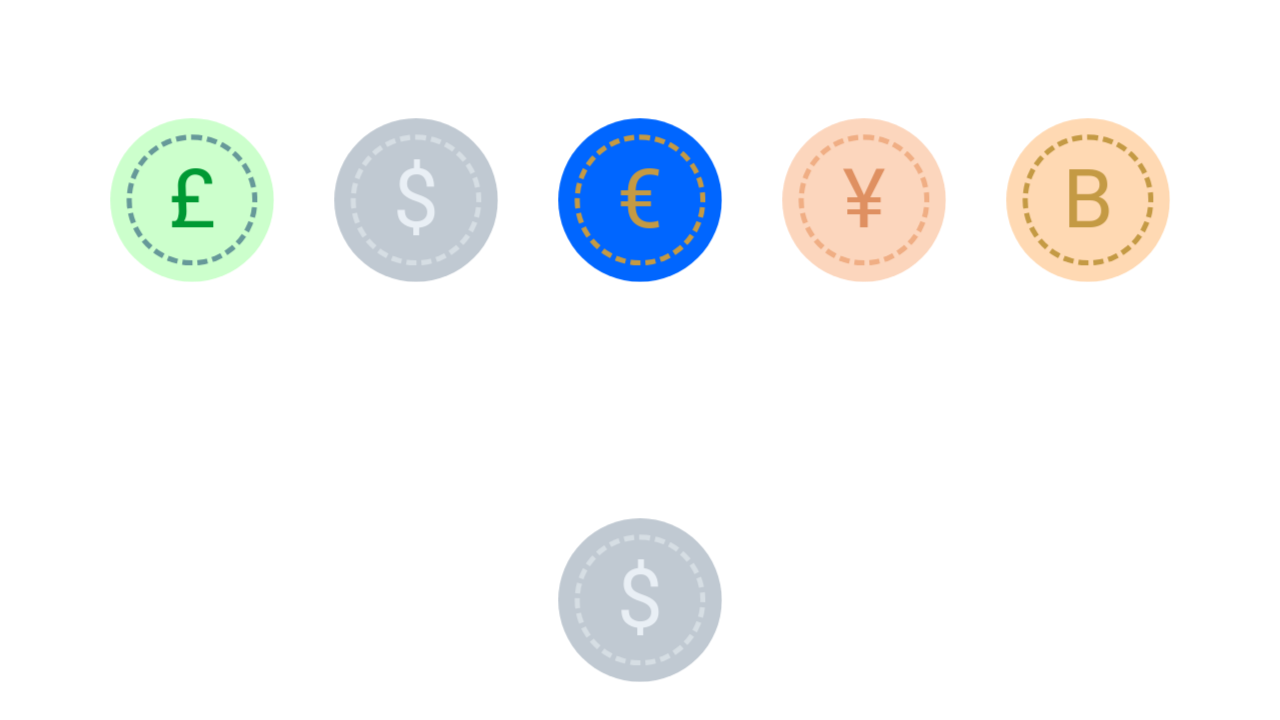
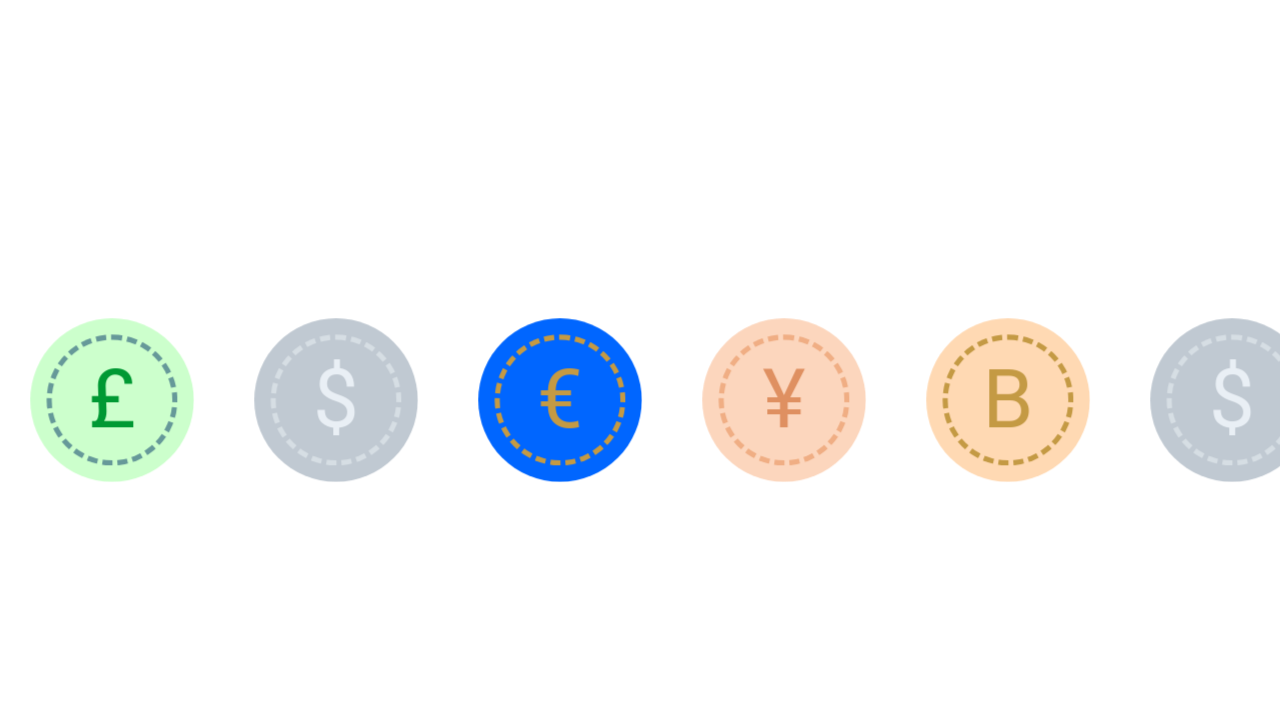
Before and after one commit to loopjockey/coinflip, a Vue app: page / in a window 1280 px wide. Shown: the top 720 px of the page. Built offline with nearby package versions, Linux system fonts and the light colour scheme.

Commit message:
Improved coin display

```diff
--- a/src/components/CoinDisplay.vue
+++ b/src/components/CoinDisplay.vue
@@ -1,26 +1,28 @@
 <template lang="pug">
+.scroll-container
   .wrapper
     .container(
-    v-for="(coinType, i) in ['pound', 'dollar', 'euro', 'yen', 'bitcoin', 'dollar']",
-    :key="coinType",
-    :class="{ raised: animatedCoins[i] }"
+      v-for="(coinType, i) in ['pound', 'dollar', 'euro', 'yen', 'bitcoin', 'dollar', 'pound', 'euro', 'yen', 'bitcoin']",
+      :key="i",
+      :class="{ raised: animatedCoins[i] }",
+      @click="toggleAnimation(i)"
     )
       Coin(
         :type="coinType",
         :animate="animatedCoins[i]",
-      :raised="animatedCoins[i]",
-      @click="toggleAnimation(i)"
+        :raised="animatedCoins[i]"
       )
+
+      transition(name="fade")
+        .label(v-if="animatedCoins[i]") ★★★ 1/2 ★★★
 </template>
 
   <script lang="ts">
 import { ref } from "vue";
-import Coin from "./Coin.vue";
 
 export default {
-  components: { Coin },
   setup() {
-    const animatedCoins = ref<boolean[]>([false, false, false, false, false]);
+    const animatedCoins = ref<boolean[]>(new Array(10).fill(false));
 
     const toggleAnimation = (i: number) => {
       animatedCoins.value[i] = !animatedCoins.value[i];
@@ -35,13 +37,21 @@
 </script>
 
   <style scoped lang="scss">
+.scroll-container {
+  width: 100%;
+  height: 100vh; /* Ensures it takes full viewport height */
+  overflow-x: auto;
+  white-space: nowrap;
+  display: flex;
+  align-items: center; /* Centers coins vertically */
+}
+
 .wrapper {
-  width: 100%;
-  height: 100%;
   display: flex;
-  flex-wrap: wrap;
-  justify-content: center;
-  align-items: center;
+  flex-wrap: nowrap;
+  padding: 1em;
+  align-items: center; /* Aligns items in the center */
+  gap: 2em;
 }
 
 .container {
@@ -49,15 +59,57 @@
   height: 10em;
   position: relative;
   perspective: 300px;
-
-  margin: 2em;
+  margin: 1em;
   transform: translateY(0);
   transition: transform 0.3s ease-in-out;
   cursor: pointer;
+  flex: 0 0 auto; /* Prevents shrinking */
 }
 
 .container.raised {
-  box-shadow: 0 11em 3em -2em rgba(0, 0, 0, 0.2);
   transform: translateY(-8em) scale(1.2);
 }
+
+.container::after {
+  content: "";
+  position: absolute;
+  width: 8em;
+  height: 2em;
+  background: rgba(0, 0, 0, 0.2);
+  border-radius: 50%;
+  bottom: -4em;
+  left: 50%;
+  transform: translateX(-50%) scale(1);
+  filter: blur(10px);
+  opacity: 0;
+  transition: opacity 0.3s ease, transform 0.3s ease-in-out;
+}
+
+.container.raised::after {
+  opacity: 1;
+  transform: translateX(-50%) scale(1.3); /* Slightly bigger for depth effect */
+}
+
+.label {
+  position: absolute;
+  bottom: -8em;
+  left: 50%;
+  transform: translateX(-50%);
+  font-size: 1.2em;
+  color: #444;
+  background: rgba(255, 255, 255, 0.8);
+  padding: 0.5em 1em;
+  border-radius: 10px;
+  box-shadow: 0 0.2em 0.5em rgba(0, 0, 0, 0.1);
+}
+
+.fade-enter-active,
+.fade-leave-active {
+  transition: opacity 0.3s ease;
+}
+
+.fade-enter,
+.fade-leave-to {
+  opacity: 0;
+}
 </style>
```
Lines whose indentation alone changed are shown as unchanged.
